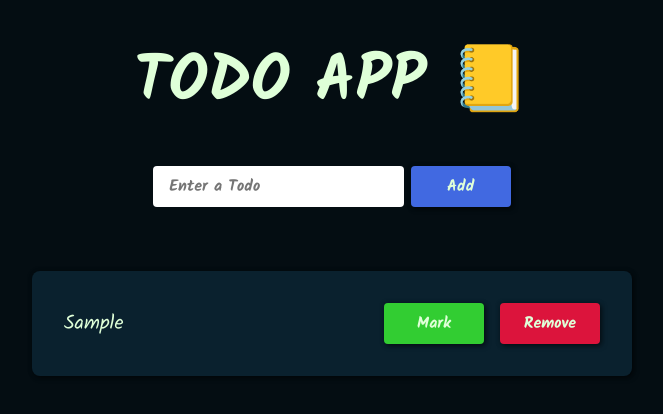
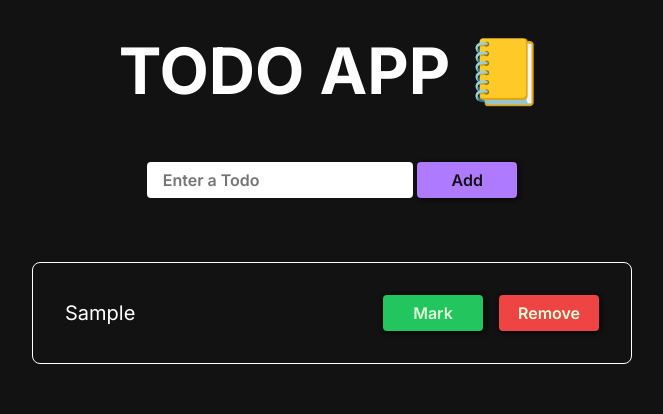
Before and after one commit to ashishshres/Todo-App, a plain HTML site: page index.html in a window 1280 px wide. Both pictures are taken after typing "Sample" into the empty fields and a click on the button "Add". Shown: the whole page, without its empty margins (308-971 px from the left). Drawn offline with Linux system fonts and the light colour scheme.

Commit message:
refactor: update typography and color

```diff
--- a/style.css
+++ b/style.css
@@ -1,4 +1,4 @@
-@import url("https://fonts.googleapis.com/css2?family=Kalam:wght@300;400;700&display=swap");
+@import url("https://fonts.googleapis.com/css2?family=Inter:wght@100..900&display=swap");
 
 * {
   box-sizing: border-box;
@@ -21,9 +21,9 @@ body {
 }
 
 body {
-  background-color: #040d12;
+  background-color: #121212;
   color: #dfffd8;
-  font-family: Kalam, sans-serif;
+  font-family: "Inter", sans-serif;
 }
 
 .app {
@@ -36,6 +36,7 @@ body {
 
 h1 {
   font-size: 4rem;
+  color: #fff;
 }
 
 .todo-form {
@@ -46,8 +47,9 @@ h1 {
 
 .invalid-todo {
   text-align: center;
-  font-size: 1.25rem;
-  color: red;
+  font-size: 1rem;
+  color: salmon;
+  margin: 1em;
 }
 
 .todo-input,
@@ -65,27 +67,33 @@ h1 {
   color: #dfffd8;
   min-width: 100px;
   box-shadow: 2px 2px 5px 0 rgba(0, 0, 0, 0.5), 0 0 5px 0 rgba(0, 0, 0, 0.25);
-  transition: opacity 250ms ease-in-out;
-}
-
-.btn:hover {
-  opacity: 80%;
+  transition: scale 0.3s ease-in-out;
+  cursor: pointer;
 }
 
 .add {
-  background-color: royalblue;
+  background-color: #ae7aff;
+  color: #121212;
+}
+
+.add:active {
+  scale: 0.9;
 }
 
 .mark {
-  background-color: limegreen;
+  background-color: #22c55e;
 }
 
 .unmark {
-  background-color: teal;
+  background-color: #3b82f6;
 }
 
 .remove {
-  background-color: crimson;
+  background-color: #ef4444;
+}
+
+ul button:hover {
+  scale: 1.1;
 }
 
 .todo-list {
@@ -103,9 +111,10 @@ h1 {
   justify-content: space-between;
   width: 600px;
   padding: 2rem;
-  background-color: #0a212e;
+  background-color: #121212;
+  color: #fff;
   border-radius: 0.5rem;
-  box-shadow: 2px 2px 5px 0 rgba(0, 0, 0, 0.5), 0 0 5px 0 rgba(0, 0, 0, 0.25);
+  border: 1px solid #fff;
 }
 
 .todo-text {
```
